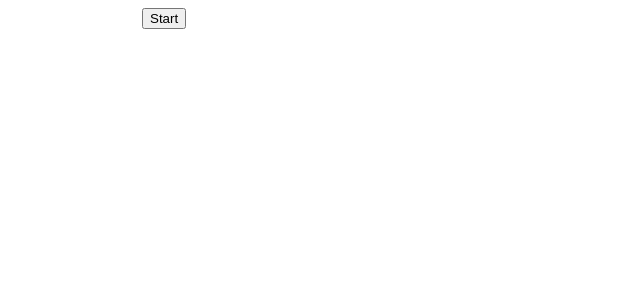
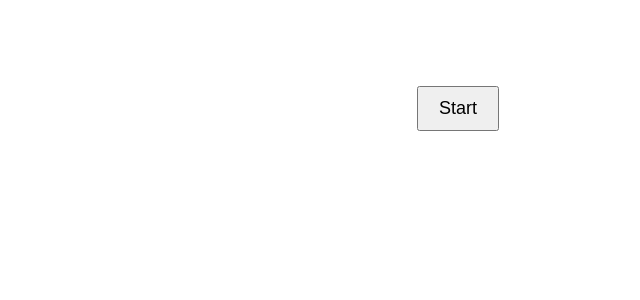
Before and after one commit to acciojob/golf-react-BandiKantiChaitanya, a React app: page / in a window 1280 px wide. Shown: the top 300 px of the page, without its empty margins (182-822 px from the left). Built offline with nearby package versions, Linux system fonts and the light colour scheme.

Commit message:
upadted version

```diff
--- a/src/components/App.js
+++ b/src/components/App.js
@@ -1,70 +1,63 @@
-import React, { Component, useState } from "react";
+import React, { Component } from "react";
 import '../styles/App.css';
 
 class App extends Component {
   constructor(props) {
-        super(props)
+    super(props);
     this.state = {
-            renderBall: false,
-            posi : 0,
-            ballPosition:{left:"0px"}
+      renderBall: false, // Controls whether the ball is rendered
+      ballPosition: { left: "0px" }, // Tracks the ball's position
     };
-        this.renderChoice = this.renderBallOrButton.bind(this)
-        this.buttonClickHandler = this.buttonClickHandler.bind(this)
+    this.renderBallOrButton = this.renderBallOrButton.bind(this);
+    this.buttonClickHandler = this.buttonClickHandler.bind(this);
     this.handleKeyDown = this.handleKeyDown.bind(this);
-    };
+  }
 
+  // Handles the start button click
   buttonClickHandler() {
     this.setState({ renderBall: true });
-        // this.render()
   }
 
-    handleKeyDown(e){
-        if (e.key === 'ArrowRight') {
-            // let currentLeft = parseInt(this.state.ballPosition.left);
-            // let newLeft = currentLeft + 5;
-            // this.setState({ballPosition:{left:`${newLeft}px`}});
+  // Handles the Right Arrow key press
+  handleKeyDown(event) {
+    if (event.keyCode === 39) { // 39 is the keyCode for the Right Arrow key
       this.setState((prevState) => {
         const newPosition = parseInt(prevState.ballPosition.left, 10) + 5;
         return { ballPosition: { left: `${newPosition}px` } };
       });
     }
-        // if (e.key === "ArrowLeft") {
-        //     let currentLeft = parseInt(this.state.ballPosition.left);
-        //     let newLeft = currentLeft  -5;
-        //     this.setState({ ballPosition: { left:`${newLeft}px` } });
-        // }
   }
 
+  // Adds the event listener when the component mounts
   componentDidMount() {
     document.addEventListener("keydown", this.handleKeyDown);
   }
 
+  // Removes the event listener when the component unmounts
   componentWillUnmount() {
     document.removeEventListener("keydown", this.handleKeyDown);
   }
 
-
+  // Renders either the ball or the start button
   renderBallOrButton() {
     if (this.state.renderBall) {
-		    return <div className="ball" style={this.state.ballPosition}   ></div>
+      return <div className="ball" style={this.state.ballPosition}></div>;
     } else {
-		    return <button onClick={this.buttonClickHandler}  className="start" >Start</button>
+      return (
+        <button className="start" onClick={this.buttonClickHandler}>
+          Start
+        </button>
+      );
     }
   }
-
-    // bind ArrowRight keydown event
-
-
 
   render() {
     return (
       <div className="playground">
         {this.renderBallOrButton()}
       </div>
-        )
+    );
   }
 }
 
-
 export default App;
--- a/src/styles/App.css
+++ b/src/styles/App.css
@@ -1,18 +1,23 @@
-.playground{
+.playground {
     position: relative;
-    width:50%;
-    height:50%;
-    margin: auto;
-}
-body html .root {
-    height: 100%;
-}
-.ball{
-    background-color: black;
-    box-shadow: 0 10px 10px -6px;
+    width: 100%;
+    height: 200px;
+    display: flex;
+    align-items: center;
+    justify-content: center;
+  }
+
+  button {
+    padding: 10px 20px;
+    font-size: 18px;
+    cursor: pointer;
+  }
+
+  .ball {
+    width: 30px;
+    height: 30px;
+    background-color: green;
+    border-radius: 50%;
     position: absolute;
-    left: 0px;
-    height: 50px;
-    width: 50px;
-    border-radius: 25px;
-}
+    left: 0;
+  }
```
Lines whose indentation alone changed are shown as unchanged.
